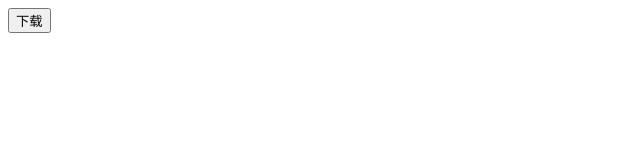
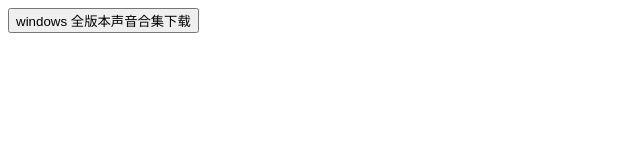
Before and after one commit to 12346free/blog, a plain HTML site: page index.html in a window 1280 px wide. Shown: the whole page, without its empty margins (0-640 px from the left). Drawn offline with Linux system fonts and the light colour scheme.

Commit message:
Update index.html

```diff
--- a/index.html
+++ b/index.html
@@ -3,10 +3,10 @@
 <head>
     <meta charset="UTF-8">
     <meta name="viewport" content="width=device-width, initial-scale=1.0">
-    <title>Download Button</title>
+    <title>windows 全版本声音合集下载</title>
 </head>
 <body>
-    <button onclick="downloadFile()">下载</button>
+    <button onclick="downloadFile()">windows 全版本声音合集下载</button>
 
     <script>
         function downloadFile() {
```
